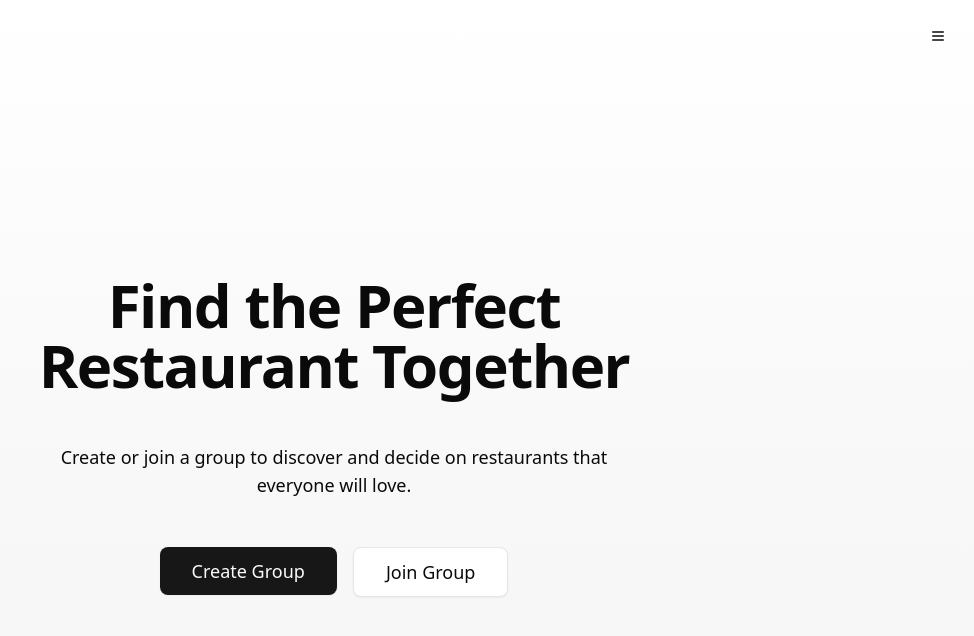
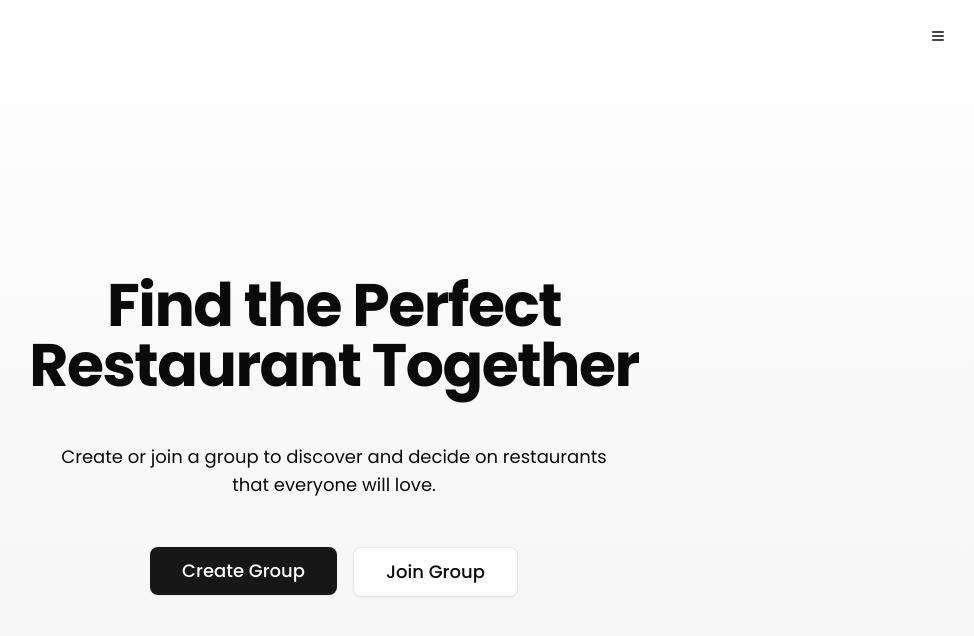
Before and after one commit to kevinnhou/next-hackathon, a Next.js app: page / in a window 1280 px wide. Shown: the top 636 px of the page, without its empty margins (306-1280 px from the left). Built offline with nearby package versions, Linux system fonts and the light colour scheme.

Commit message:
chore: setup poppins font

```diff
--- a/src/app/layout.tsx
+++ b/src/app/layout.tsx
@@ -1,6 +1,15 @@
+import { Poppins } from "next/font/google";
+
+import { cn } from "@/lib/utils";
 import Providers from "~/providers";
 
 import "./globals.css";
+
+const poppins = Poppins({
+  display: "swap",
+  subsets: ["latin"],
+  weight: ["100", "200", "300", "400", "500", "600", "700", "800", "900"],
+});
 
 export default function RootLayout({
   children,
@@ -8,7 +17,12 @@ export default function RootLayout({
   children: React.ReactNode;
 }>) {
   return (
-    <html dir="ltr" lang="en" suppressHydrationWarning>
+    <html
+      className={poppins.className}
+      dir="ltr"
+      lang="en"
+      suppressHydrationWarning
+    >
       <body>
         <Providers>{children}</Providers>
       </body>
```
